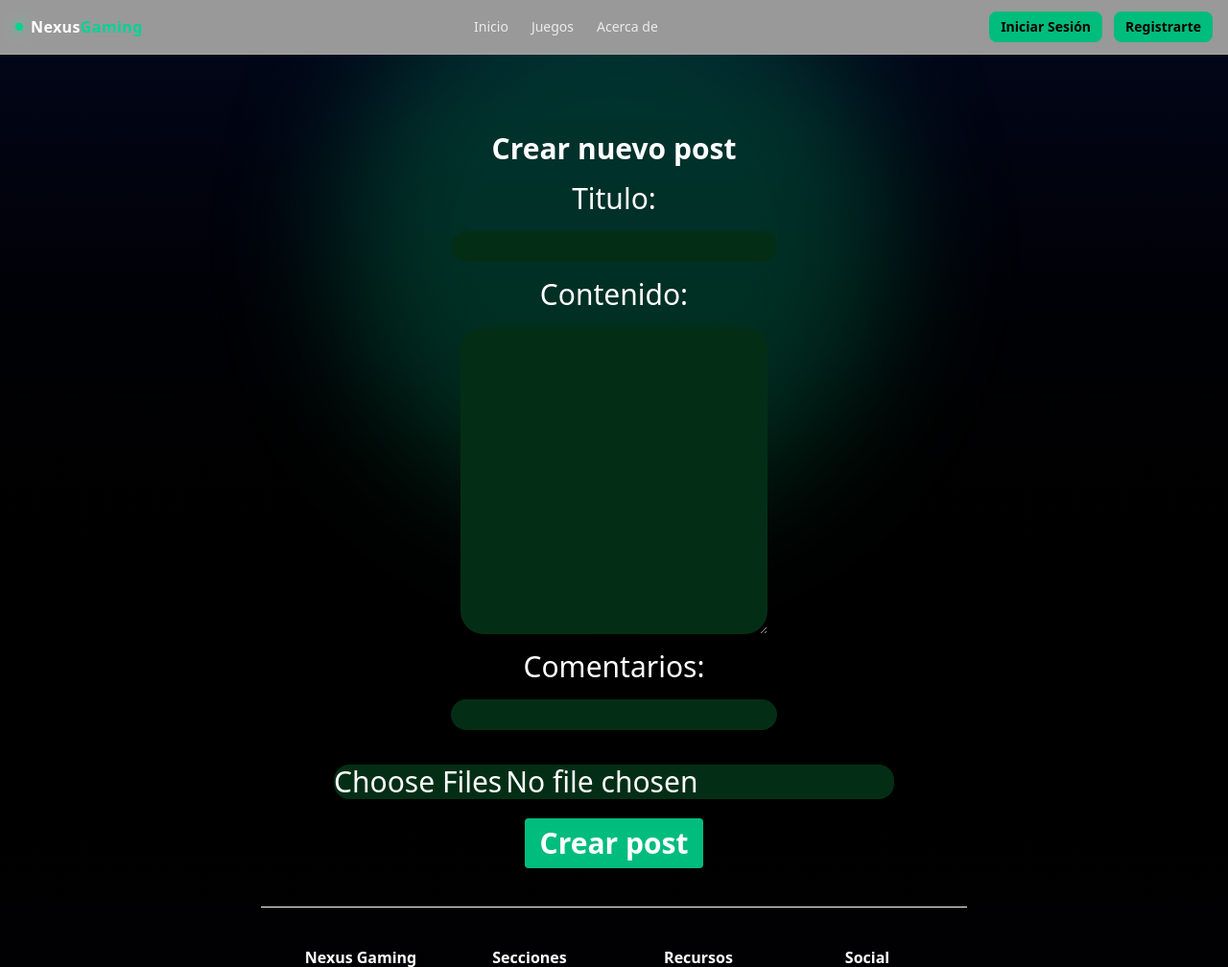
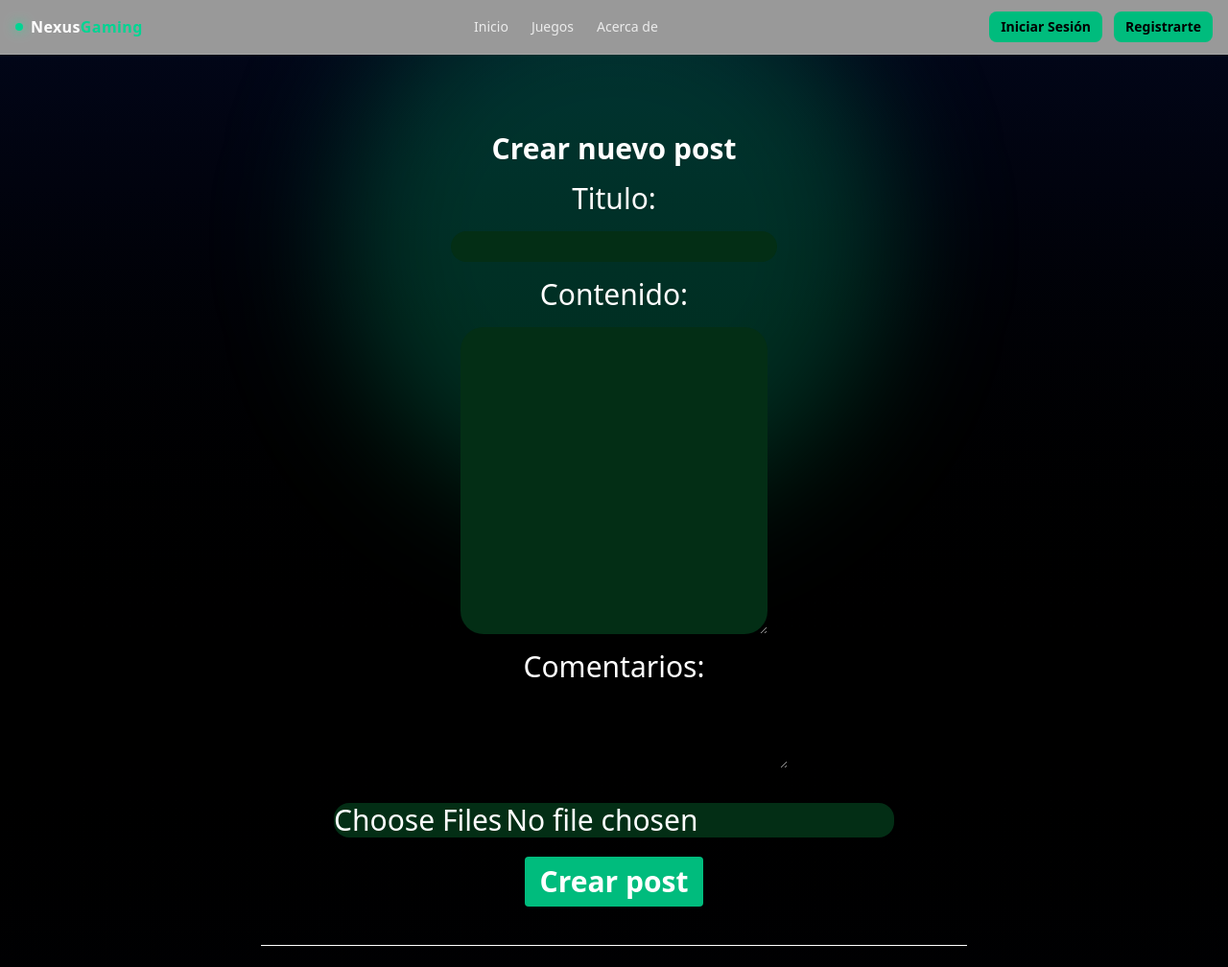
Before and after one commit to EduMendoza-2007/blog-2025B, a Django app: template blog/templates/post/post_create.html in a window 1280 px wide. Shown: the top 1008 px of the page at 96% size. Run offline with Django 3.2, Linux system fonts and the light colour scheme; the template is opened without the code that fills it, so the values that code supplies are empty, except form fields; tables that the repository leaves empty hold one stand-in row (values such as "Sample post"); form fields are guessed from the names that the template uses.

Commit message:
Corregir error tipográfico en la plantilla de creación de publicaciones: cambiar 'allow_coments' a 'allow_comments'.

```diff
--- a/blog/templates/post/post_create.html
+++ b/blog/templates/post/post_create.html
@@ -22,7 +22,7 @@
                 <p class='flex-col flex gap-4'>Contenido:</p>
                 <div class="h-80 w-80 bg-green-950 flex rounded-3xl">{{ form.content }}</div>
                 <p class='flex-col flex gap-4'>Comentarios:</p>
-                <div class="bg-green-950 h-8 w-85 flex rounded-3xl">{{ form.allow_coments }}</div>
+                {{ form.allow_comments }}
                 <p class="bg-green-950 rounded-2xl mt-5">
                     <input type="file" name="images" multiple>
                 </p>
```
